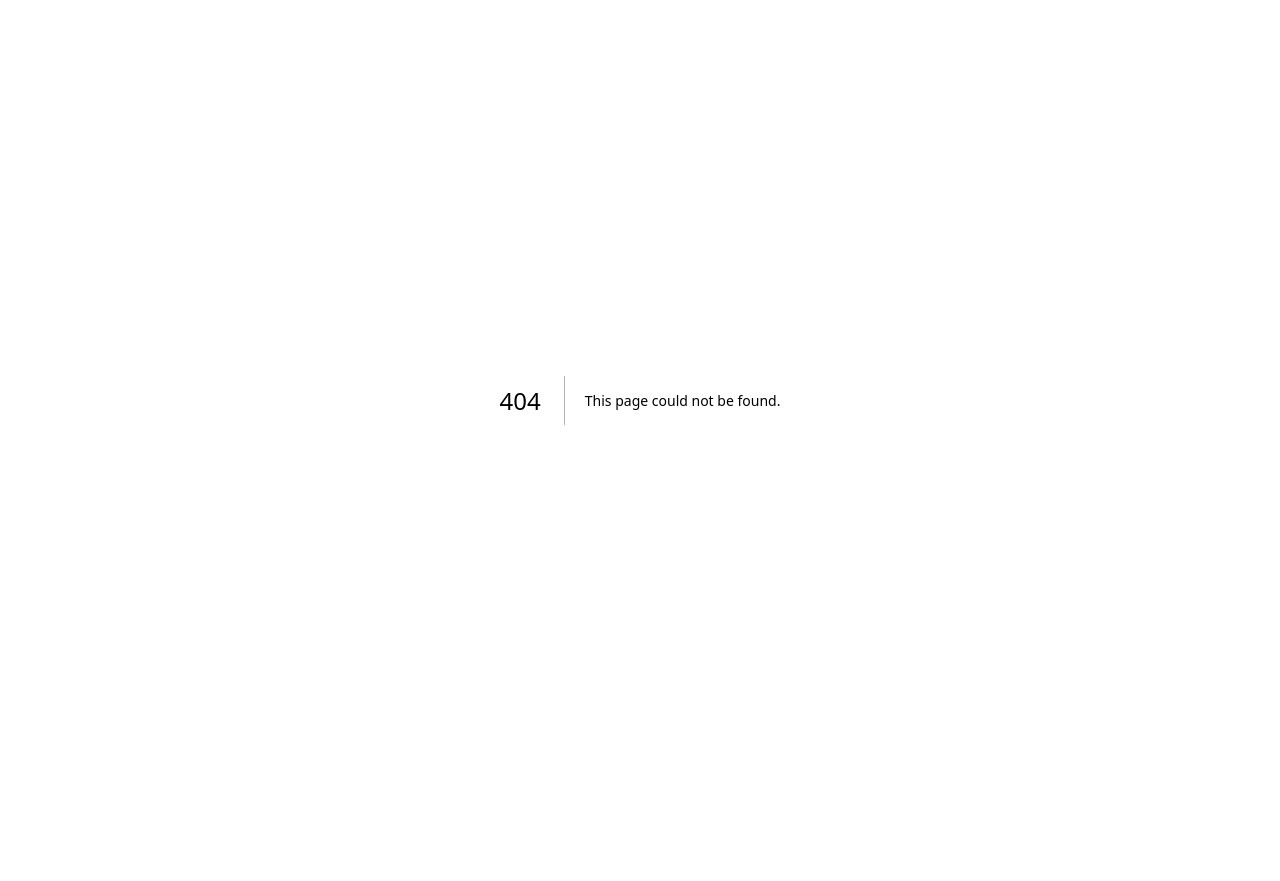
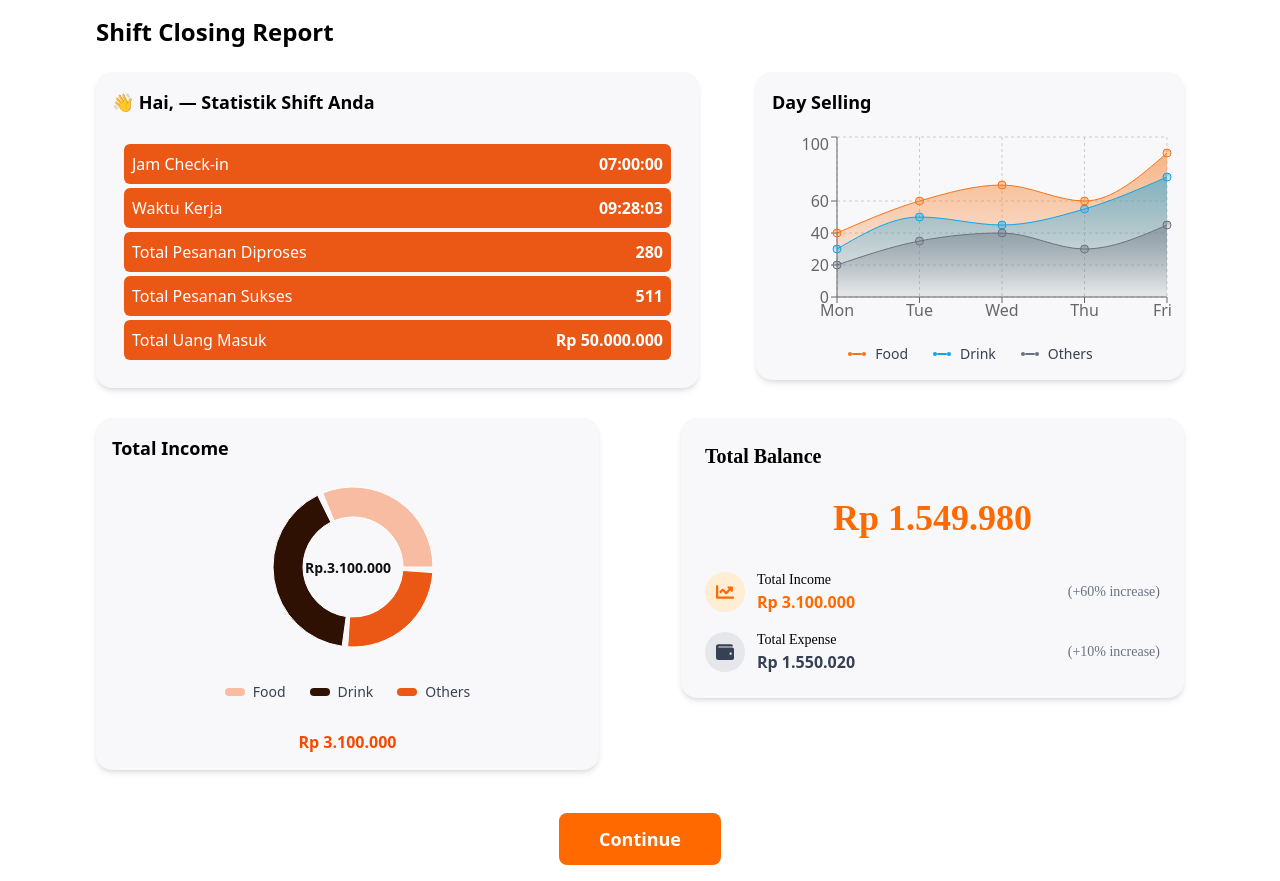
Before and after one commit to satria-RPL/Frontend-EATERNO, a Next.js app: page /public/shift/statclosing in a window 1280 px wide. Before the commit this address had no page. Before the commit the page ends 800 px from the top, so only its background shows below. Built offline with nearby package versions, Linux system fonts and the light colour scheme.

Commit message:
finish dashboard + stat closing

```diff
--- /dev/null
+++ b/src/app/auth/logout/route.ts
@@ -0,0 +1,10 @@
+// src/app/api/auth/logout/route.ts
+import { NextResponse } from "next/server";
+import { clearSessionCookie } from "@/lib/session/authSession";
+
+export async function POST() {
+  // hapus cookie/session
+  await clearSessionCookie();
+
+  return NextResponse.json({ success: true });
+}
--- a/src/app/main/dashboard/page.tsx
+++ b/src/app/main/dashboard/page.tsx
@@ -19,22 +19,25 @@ export default async function DashboardPage() {
       userName = rawSession;
     }
   }
+
   return (
-    <div className="p-2 space-y-4 min-h-screen">
+    <div className="p-4 space-y-6 min-h-screen">
       <h1 className="text-2xl font-bold">Manager Dashboard</h1>
-      <div className="flex flex-col justify-between items-center">
-        {/* ROW 1 */}
-        <div className="flex gap-6 mb-6 pb-3">
+
+      {/* WRAPPER */}
+      <div className="flex flex-col gap-y-6">
+
+        {/* ================= ROW 1 ================= */}
+        <div className="w-full flex justify-between gap-6">
           <div className="w-[603px] h-[302px]">
             <ShiftStats userName={userName} />
           </div>
 
-          {/* Card kosong sebelah kanan */}
           <div className="w-[428px] h-[292px] bg-[#F8F8FA] rounded-xl shadow" />
         </div>
 
-        {/* ROW 2 */}
-        <div className="flex gap-6 mb-6 py-5">
+        {/* ================= ROW 2 ================= */}
+        <div className="w-full flex justify-between gap-6 py-5">
           <div className="w-[503px] h-[335px]">
             <TotalIncome />
           </div>
@@ -44,8 +47,8 @@ export default async function DashboardPage() {
           </div>
         </div>
 
-        {/* ROW 3 */}
-        <div className="flex gap-6 py-5">
+        {/* ================= ROW 3 ================= */}
+        <div className="w-full flex justify-between gap-6">
           <div className="w-[616px] h-[346px]">
             <TotalBalance />
           </div>
@@ -54,6 +57,7 @@ export default async function DashboardPage() {
             <BestSeller />
           </div>
         </div>
+
       </div>
     </div>
   );
--- a/src/app/public/shift/closingshift/page.tsx
+++ b/src/app/public/shift/closingshift/page.tsx
@@ -1,14 +1,14 @@
 "use client";
 
 import Image from "next/image";
-import { useState, useTransition } from "react";
-import { logout } from "@/app/auth/login/actions";
+import { useState } from "react";
+import { useRouter } from "next/navigation";
 import ShiftModal from "@/components/modals/ShiftModal";
 
 export default function ClosingShiftPage() {
+  const router = useRouter();
   const [amount, setAmount] = useState("");
   const [showModal, setShowModal] = useState(false);
-  const [isPending, startTransition] = useTransition();
 
   const handleContinue = () => {
     if (!amount) return;
@@ -16,9 +16,7 @@ export default function ClosingShiftPage() {
   };
 
   const handleModalContinue = () => {
-    startTransition(async () => {
-      await logout();
-    });
+    router.push("/public/shift/statclosing"); // ⬅ langsung ke statclosing
   };
 
   return (
@@ -33,12 +31,13 @@ export default function ClosingShiftPage() {
           />
         </div>
         <h2 className="text-xl font-semibold text-center mb-4">Closing Shift</h2>
+
         <label className="block text-center mb-2 font-medium">
           Total Uang Penutup
         </label>
+
         <input
           type="number"
-          name="amount"
           className="border rounded-lg px-4 py-2 w-full text-center mb-6"
           placeholder="Rp"
           min={0}
@@ -46,14 +45,13 @@ export default function ClosingShiftPage() {
           value={amount}
           onChange={(e) => setAmount(e.target.value)}
         />
+
         <button
           type="button"
           className={`w-full py-3 rounded-lg font-medium text-white transition ${
-            amount && !isPending
-              ? "bg-orange-500 hover:bg-orange-600"
-              : "bg-gray-300 cursor-not-allowed"
+            amount ? "bg-orange-500 hover:bg-orange-600" : "bg-gray-300 cursor-not-allowed"
           }`}
-          disabled={!amount || isPending}
+          disabled={!amount}
           onClick={handleContinue}
         >
           Continue
@@ -65,7 +63,6 @@ export default function ClosingShiftPage() {
         amount={Number(amount || 0)}
         onCancel={() => setShowModal(false)}
         onContinue={handleModalContinue}
-        pending={isPending}
         title="Closing Shift?"
         description="Dengan Total Penutup"
       />
--- /dev/null
+++ b/src/app/public/shift/statclosing/page.tsx
@@ -0,0 +1,79 @@
+"use client";
+
+import ShiftStats from "@/components/sections/ShiftStats";
+import TotalIncome from "@/components/sections/TotalIncome";
+import DaySelling from "@/components/sections/DaySelling";
+import TotalBalance from "@/components/sections/TotalBalance";
+import { logout } from "@/app/auth/login/actions";
+import { useTransition, useEffect, useState } from "react";
+import { useRouter } from "next/navigation";
+
+export default function StatsClosingPage() {
+  const router = useRouter();
+  const [userName, setUserName] = useState("");
+  const [isPending, startTransition] = useTransition();
+
+  // GET COOKIES DI CLIENT
+  useEffect(() => {
+    const token = document.cookie
+      .split("; ")
+      .find((row) => row.startsWith("auth_token="))
+      ?.split("=")[1];
+
+    if (token) {
+      try {
+        const parsed = JSON.parse(token);
+        if (parsed.name) setUserName(parsed.name);
+      } catch {
+        setUserName(token);
+      }
+    }
+  }, []);
+
+  const handleContinue = () => {
+    startTransition(async () => {
+      await logout(); // ← Logout yang benar
+      router.push("/auth/login"); // ← Redirect setelah logout
+    });
+  };
+
+  return (
+    <div className="p-4 space-y-6 min-h-screen">
+      <h1 className="text-2xl font-bold">Shift Closing Report</h1>
+
+      {/* WRAPPER */}
+      <div className="flex flex-col gap-y-6">
+        <div className="w-full flex justify-between gap-6">
+          <div className="w-[603px] h-[302px]">
+            <ShiftStats userName={userName} />
+          </div>
+
+          <div className="w-[428px] h-[292px]">
+            <DaySelling />
+          </div>
+        </div>
+
+        <div className="w-full flex justify-between gap-6 py-5">
+          <div className="w-[503px] h-[335px]">
+            <TotalIncome />
+          </div>
+
+          <div className="w-[503px] h-[335px]">
+            <TotalBalance />
+          </div>
+        </div>
+      </div>
+
+      {/* CONTINUE BUTTON */}
+      <div className="flex justify-center pt-4">
+        <button
+          onClick={handleContinue}
+          disabled={isPending}
+          className="bg-orange-500 hover:bg-orange-600 text-white font-semibold text-lg px-10 py-3 rounded-lg transition disabled:bg-gray-400"
+        >
+          {isPending ? "Loading..." : "Continue"}
+        </button>
+      </div>
+    </div>
+  );
+}
--- a/src/components/cards/Card.tsx
+++ b/src/components/cards/Card.tsx
@@ -1,9 +1,15 @@
-import { ReactNode } from "react";
+import React, { ReactNode } from 'react';
 
-// komponen Card untuk membungkus konten dengan gaya kartu
-export default function Card({ children }: { children: ReactNode }) {
+type Props = {
+  children?: ReactNode;
+  className?: string;
+};
+
+export default function Card({ children, className }: Props) {
   return (
-    <div className="bg-[#F8F8FA] rounded-xl shadow p-5">
+    <div
+      className={`bg-[#F8F8FA] shadow-md rounded-2xl p-4 ${className}`}
+    >
       {children}
     </div>
   );
--- a/src/components/sections/BestSeller.tsx
+++ b/src/components/sections/BestSeller.tsx
@@ -1,28 +1,56 @@
 "use client";
 
-import bestData from "@/data/bestSeller.json";
+import bestData from "@/data/bestSeller.json"; // tetap ada, tidak aku hapus
+import { products } from "@/data/products";     // ⬅ tambahan
 import Card from "../cards/Card";
+import Image from "next/image";
 
-// komponen BestSeller untuk menampilkan daftar produk terlaris
 export default function BestSeller() {
+  // =============================
+  // Tambahan: Ambil dari products
+  // =============================
+  const bestSellerFromProducts = [...products]
+    .sort((a, b) => b.available - a.available) // pakai available sebagai dummy sold
+    .slice(0, 4)
+    .map((p) => ({
+      name: p.name,
+      price: p.price,
+      sold: p.available,
+      image: p.image,
+    }));
+
   return (
-    <Card>
-      <h2 className="text-lg font-semibold mb-4">Best Seller</h2>
+    <Card className="p-6">
+      <h2 className="text-lg font-[Poppins] font-semibold mb-4">Best Seller</h2>
 
-      <div className="space-y-4">
-        {bestData.map((item, index) => (
+      <div className="space-y-1.5">
+        {bestSellerFromProducts.map((item, index) => (
           <div
             key={index}
-            className="flex items-center justify-between border-b pb-2"
+            className="flex items-center justify-between"
           >
-            <div>
-              <p className="font-semibold">{item.name}</p>
-              <p className="text-sm text-gray-500">
-                Rp {item.price.toLocaleString("id-ID")}
-              </p>
+            {/* Left: Image + name + price */}
+            <div className="flex items-center gap-3">
+              <Image
+                src={item.image || "/products/sandwich.png"} // fallback
+                alt="product"
+                width={50}
+                height={50}
+                className="rounded-md object-cover"
+              />
+
+              <div>
+                <p className="font-semibold font-[Poppins]">{item.name}</p>
+                <p className="text-sm text-orange-500 font-[Poppins]">
+                  Rp {item.price.toLocaleString("id-ID")}
+                </p>
+              </div>
             </div>
 
-            <span className="text-lg font-bold">{item.sold}</span>
+            {/* Right: Sold */}
+            <span className="text-lg font-[Outfit] font-semibold">
+              {item.sold}
+            </span>
           </div>
         ))}
       </div>
--- a/src/components/sections/TotalBalance.tsx
+++ b/src/components/sections/TotalBalance.tsx
@@ -2,34 +2,60 @@
 
 import incomeData from "@/data/income.json";
 import Card from "../cards/Card";
-import StatItem from "../cards/StatItem";
+import { FaChartLine } from "react-icons/fa";
+import { FaWallet } from "react-icons/fa";
 
-// komponen TotalBalance untuk menampilkan saldo total
 export default function TotalBalance() {
-  const totalIncome =
-    incomeData.food + incomeData.drink + incomeData.others;
-
-  const totalExpense = 9500000;
+  const totalIncome = incomeData.food + incomeData.drink + incomeData.others;
+  const totalExpense = 1550020; // sementara fixed
   const balance = totalIncome - totalExpense;
 
   return (
-    <Card>
-      <h2 className="text-xl font-semibold font-[Poppins] mb-4">Total Balance</h2>
+    <Card className="p-6">
+      <h2 className="text-xl font-semibold font-[Poppins] mb-3">Total Balance</h2>
 
-      <div className="text-3xl font-[Outfit] font-semibold text-orange-500 text-center py-5">
+      {/* Balance besarnya */}
+      <div className="text-4xl font-[Outfit] font-semibold text-orange-500 text-center py-4">
         Rp {balance.toLocaleString("id-ID")}
       </div>
 
-      <div className="mt-4 space-y-2">
-        <StatItem
-          label="Total Income"
-          value={`Rp ${totalIncome.toLocaleString("id-ID")}`}
-        />
+      {/* Income & Expense */}
+      <div className="mt-4 space-y-4">
+        {/* Income */}
+        <div className="flex items-center justify-between">
+          <div className="flex items-center gap-3">
+            <div className="w-10 h-10 rounded-full bg-orange-100 flex items-center justify-center">
+              <FaChartLine className="text-orange-500 text-lg" />
+            </div>
 
-        <StatItem
-          label="Total Expense"
-          value={`Rp ${totalExpense.toLocaleString("id-ID")}`}
-        />
+            <div>
+              <p className="text-sm font-[Poppins]">Total Income</p>
+              <p className="font-semibold text-orange-500">
+                Rp {totalIncome.toLocaleString("id-ID")}
+              </p>
+            </div>
+          </div>
+
+          <p className="text-sm text-gray-500 font-[Poppins]">(+60% increase)</p>
+        </div>
+
+        {/* Expense */}
+        <div className="flex items-center justify-between">
+          <div className="flex items-center gap-3">
+            <div className="w-10 h-10 rounded-full bg-gray-200 flex items-center justify-center">
+              <FaWallet className="text-gray-700 text-lg" />
+            </div>
+
+            <div>
+              <p className="text-sm font-[Poppins]">Total Expense</p>
+              <p className="font-semibold text-gray-700">
+                Rp {totalExpense.toLocaleString("id-ID")}
+              </p>
+            </div>
+          </div>
+
+          <p className="text-sm text-gray-500 font-[Poppins]">(+10% increase)</p>
+        </div>
       </div>
     </Card>
   );
--- a/src/data/bestSeller.json
+++ b/src/data/bestSeller.json
@@ -1,4 +1,6 @@
 [
-  { "name": "Grill Sandwich", "price": 35000, "sold": 500 },
-  { "name": "Grill Sandwich", "price": 50000, "sold": 500 }
+  { "name": "Grill Sandwich", "price": 30000, "sold": 500 },
+  { "name": "Grill Sandwich", "price": 50000, "sold": 500 },
+  { "name": "Grill Sandwich", "price": 25000, "sold": 500 },
+  { "name": "Grill Sandwich", "price": 75000, "sold": 500 }
 ]
```
Also changed, not shown: 1 other file (tests, documents, lock files or other folders).
